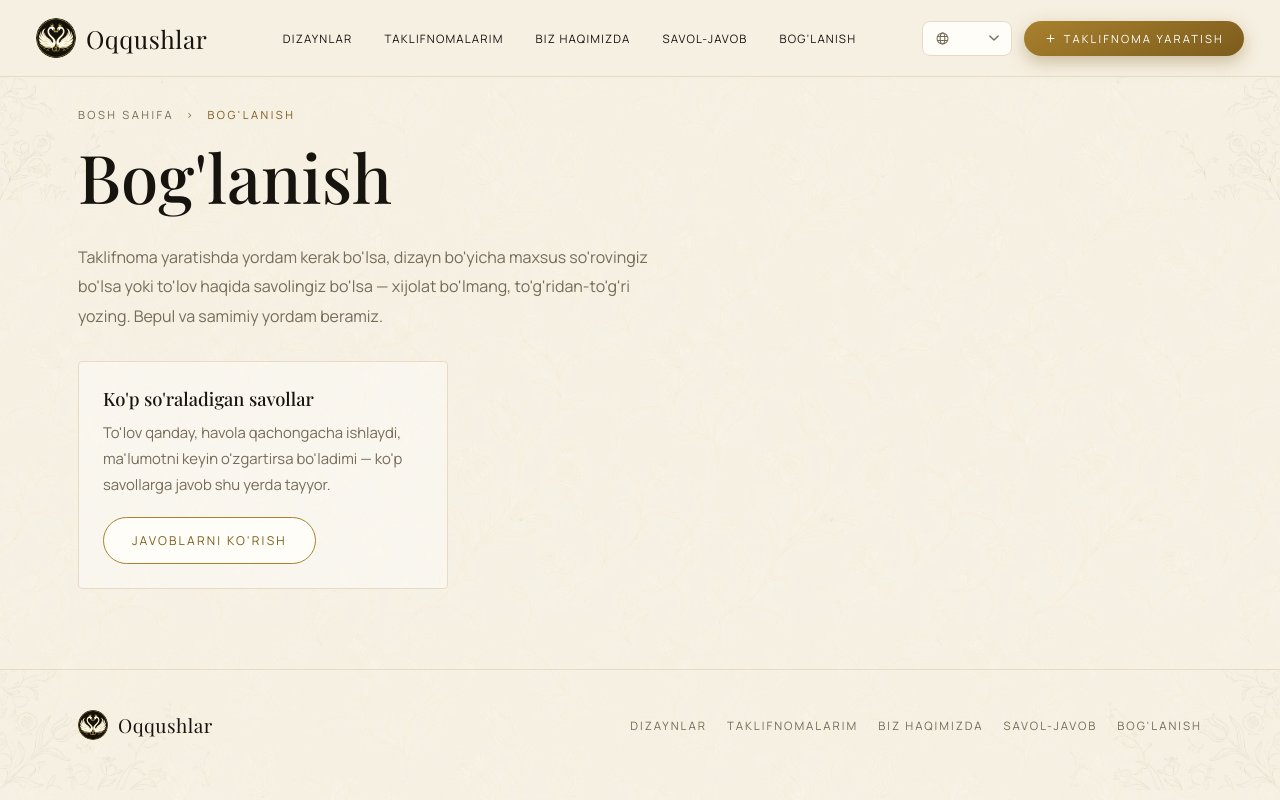
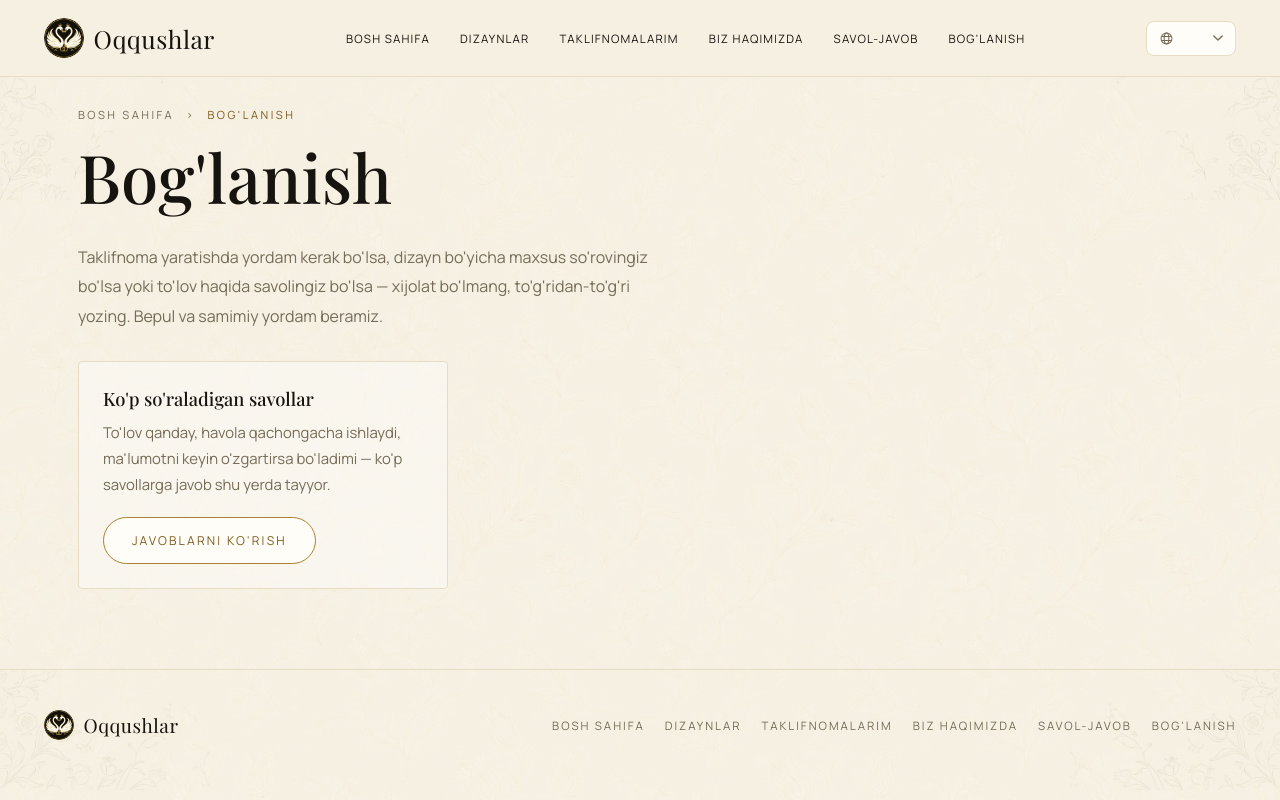
Before and after one commit to ShohzoDev0108/oqqushlar-uz, a Django app: template taklif/templates/taklif/boglanish.html in a window 1280 px wide. Run offline with Django 5.2, Linux system fonts and the light colour scheme; the template is opened without the code that fills it, so the values that code supplies are empty; some web fonts are replaced.

Commit message:
Header/footerni ekran chetlariga tayantirish; Bosh sahifa havolasi; joriy bo'lim belgisi

```diff
--- a/taklif/templates/taklif/_sayt_footer.html
+++ b/taklif/templates/taklif/_sayt_footer.html
@@ -8,6 +8,7 @@
             Oqqushlar
         </a>
         <div class="oq-footer-linklar">
+            <a href="{% url 'taklif:bosh_sahifa' %}">{% trans "Bosh sahifa" %}</a>
             <a href="{% url 'taklif:shablon_tanlash' %}">{% trans "Dizaynlar" %}</a>
             <a href="{% url 'taklif:mening_taklifnomalarim' %}">{% trans "Taklifnomalarim" %}</a>
             <a href="{% url 'taklif:biz_haqimizda' %}">{% trans "Biz haqimizda" %}</a>
--- a/taklif/templates/taklif/_sayt_nav.html
+++ b/taklif/templates/taklif/_sayt_nav.html
@@ -12,6 +12,7 @@ birga bo'lsa, ortiqcha va tiqilinch ko'rinadi).
 <div class="oq-burchak-tirik bt-chap" aria-hidden="true"></div>
 <div class="oq-burchak-tirik bt-ong" aria-hidden="true"></div>
 {% endif %}
+{% with joriy_sahifa=request.resolver_match.url_name %}
 <div class="oq-nav-tashqi">
 <div class="oq-ichki">
     <nav class="oq-nav">
@@ -19,12 +20,19 @@ birga bo'lsa, ortiqcha va tiqilinch ko'rinadi).
             <img src="{% static 'taklif/logo-belgi.png' %}" alt="Oqqushlar" width="40" height="40">
             Oqqushlar
         </a>
+        {% comment %}
+        Joriy sahifa serverda aniqlanadi (joriy_sahifa = url_name) — JS
+        kerak emas, sahifa ochilishi bilanoq to'g'ri bo'lim belgilangan
+        bo'ladi. "yaratish" (bitta shablon bo'yicha forma) ham "Dizaynlar"
+        bo'limiga tegishli deb hisoblanadi: mijoz o'sha yerdan kelgan.
+        {% endcomment %}
         <div class="oq-nav-linklar">
-            <a href="{% url 'taklif:shablon_tanlash' %}"><span class="oq-nav-tuk" aria-hidden="true"></span>{% trans "Dizaynlar" %}</a>
-            <a href="{% url 'taklif:mening_taklifnomalarim' %}"><span class="oq-nav-tuk" aria-hidden="true"></span>{% trans "Taklifnomalarim" %}</a>
-            <a href="{% url 'taklif:biz_haqimizda' %}"><span class="oq-nav-tuk" aria-hidden="true"></span>{% trans "Biz haqimizda" %}</a>
-            <a href="{% url 'taklif:savol_javob' %}"><span class="oq-nav-tuk" aria-hidden="true"></span>{% trans "Savol-javob" %}</a>
-            <a href="{% url 'taklif:boglanish' %}"><span class="oq-nav-tuk" aria-hidden="true"></span>{% trans "Bog'lanish" %}</a>
+            <a class="{% if joriy_sahifa == 'bosh_sahifa' %}joriy{% endif %}" href="{% url 'taklif:bosh_sahifa' %}"><span class="oq-nav-tuk" aria-hidden="true"></span>{% trans "Bosh sahifa" %}</a>
+            <a class="{% if joriy_sahifa == 'shablon_tanlash' or joriy_sahifa == 'yaratish' %}joriy{% endif %}" href="{% url 'taklif:shablon_tanlash' %}"><span class="oq-nav-tuk" aria-hidden="true"></span>{% trans "Dizaynlar" %}</a>
+            <a class="{% if joriy_sahifa == 'mening_taklifnomalarim' %}joriy{% endif %}" href="{% url 'taklif:mening_taklifnomalarim' %}"><span class="oq-nav-tuk" aria-hidden="true"></span>{% trans "Taklifnomalarim" %}</a>
+            <a class="{% if joriy_sahifa == 'biz_haqimizda' %}joriy{% endif %}" href="{% url 'taklif:biz_haqimizda' %}"><span class="oq-nav-tuk" aria-hidden="true"></span>{% trans "Biz haqimizda" %}</a>
+            <a class="{% if joriy_sahifa == 'savol_javob' %}joriy{% endif %}" href="{% url 'taklif:savol_javob' %}"><span class="oq-nav-tuk" aria-hidden="true"></span>{% trans "Savol-javob" %}</a>
+            <a class="{% if joriy_sahifa == 'boglanish' %}joriy{% endif %}" href="{% url 'taklif:boglanish' %}"><span class="oq-nav-tuk" aria-hidden="true"></span>{% trans "Bog'lanish" %}</a>
         </div>
         <div class="oq-nav-ong">
             {% include "taklif/_til_almashtirish.html" %}
@@ -52,17 +60,18 @@ Fon (qorayish) esa tashqarida qoladi, chunki panelning backdrop-filter'i
         <span class="oq-menyu-nomi">{% trans "Menyu" %}</span>
         <button type="button" class="oq-menyu-yop" id="oq-menyu-yop" aria-label="{% trans "Yopish" %}">✕</button>
     </div>
-    <a href="{% url 'taklif:bosh_sahifa' %}">{% trans "Bosh sahifa" %}</a>
-    <a href="{% url 'taklif:shablon_tanlash' %}">{% trans "Dizaynlar" %}</a>
-    <a href="{% url 'taklif:mening_taklifnomalarim' %}">{% trans "Taklifnomalarim" %}</a>
-    <a href="{% url 'taklif:biz_haqimizda' %}">{% trans "Biz haqimizda" %}</a>
-    <a href="{% url 'taklif:boglanish' %}">{% trans "Bog'lanish" %}</a>
-    <a href="{% url 'taklif:savol_javob' %}">{% trans "Savol-javob" %}</a>
+    <a class="{% if joriy_sahifa == 'bosh_sahifa' %}joriy{% endif %}" href="{% url 'taklif:bosh_sahifa' %}">{% trans "Bosh sahifa" %}</a>
+    <a class="{% if joriy_sahifa == 'shablon_tanlash' or joriy_sahifa == 'yaratish' %}joriy{% endif %}" href="{% url 'taklif:shablon_tanlash' %}">{% trans "Dizaynlar" %}</a>
+    <a class="{% if joriy_sahifa == 'mening_taklifnomalarim' %}joriy{% endif %}" href="{% url 'taklif:mening_taklifnomalarim' %}">{% trans "Taklifnomalarim" %}</a>
+    <a class="{% if joriy_sahifa == 'biz_haqimizda' %}joriy{% endif %}" href="{% url 'taklif:biz_haqimizda' %}">{% trans "Biz haqimizda" %}</a>
+    <a class="{% if joriy_sahifa == 'savol_javob' %}joriy{% endif %}" href="{% url 'taklif:savol_javob' %}">{% trans "Savol-javob" %}</a>
+    <a class="{% if joriy_sahifa == 'boglanish' %}joriy{% endif %}" href="{% url 'taklif:boglanish' %}">{% trans "Bog'lanish" %}</a>
     <a class="oq-menyu-cta" href="{% url 'taklif:shablon_tanlash' %}">{% trans "Taklifnoma yaratish" %}</a>
 </nav>
 </div>
 
 <div class="oq-menyu-fon" id="oq-menyu-fon"></div>
+{% endwith %}
 {% if mobil_cta %}
 <a class="oq-mobil-cta" href="{% url 'taklif:shablon_tanlash' %}">✨ {% trans "Taklifnoma yaratish" %}</a>
 {% endif %}
--- a/taklif/templates/taklif/_sayt_uslubi.html
+++ b/taklif/templates/taklif/_sayt_uslubi.html
@@ -51,10 +51,15 @@ body {
     backdrop-filter: blur(10px); -webkit-backdrop-filter: blur(10px);
     border-bottom: 1px solid var(--chiziq);
 }
-/* Yuqori panel sahifa kontentidan KENGROQ: logotip chap chekkaga,
-   "Taklifnoma yaratish" o'ng chekkaga suriladi va o'rtada barcha bo'lim
-   havolalari bir qatorga sig'adi (kontent 1180px'da qolaveradi). */
-.oq-nav-tashqi .oq-ichki { max-width: 1560px; padding: 0 36px; }
+/* Yuqori panel va footer — sahifa kontentidan farqli o'laroq, ekranning
+   o'z chetlariga tayanadi: logotip chap chekkada, "Taklifnoma yaratish"
+   o'ng chekkada, o'rtada esa barcha bo'lim havolalari bir qatorda.
+   Kontentning o'zi (matn, kartalar) avvalgidek 1180px'da markazda
+   qoladi — o'qish qulayligi shuni talab qiladi. Chekka bo'shliq ekran
+   kengligiga qarab 20px'dan 64px'gacha o'sadi: kichik noutbukda joy
+   tejaydi, katta monitorda esa panel chetga yopishib qolmaydi. */
+.oq-nav-tashqi .oq-ichki,
+.oq-footer .oq-ichki { max-width: none; padding: 0 clamp(20px, 3.4vw, 64px); }
 .oq-nav {
     display: flex; align-items: center; justify-content: space-between; gap: 14px 20px;
     padding: 18px 0; flex-wrap: wrap;
@@ -64,8 +69,9 @@ body {
     text-decoration: none; display: flex; align-items: center; gap: 10px; letter-spacing: .5px;
 }
 .oq-logo img { display: block; border-radius: 50%; }
-.oq-nav-linklar { display: flex; gap: 6px 4px; flex-wrap: wrap; }
+.oq-nav-linklar { display: flex; gap: 6px 2px; flex-wrap: wrap; }
 .oq-nav-linklar a {
+    position: relative;
     display: inline-flex; align-items: center; gap: 5px; color: var(--siyoh); text-decoration: none;
     font-size: .72rem; letter-spacing: 1.2px; text-transform: uppercase; white-space: nowrap;
     padding: 7px 9px; border-radius: 20px; transition: background .2s, color .2s;
@@ -75,6 +81,17 @@ body {
 }
 .oq-nav-linklar a:hover { background: var(--tilla-yumshoq); color: var(--tilla-toq); }
 .oq-nav-linklar a:hover .oq-nav-tuk { opacity: 1; }
+
+/* Joriy bo'lim — oltin rang, yonida nuqta va ostida nozik chiziq.
+   To'ldirilgan "tabletka" emas: u hover holati bilan chalkashardi va
+   saytning nozik uslubiga qo'pol tushardi. */
+.oq-nav-linklar a.joriy { color: var(--tilla-toq); }
+.oq-nav-linklar a.joriy .oq-nav-tuk { opacity: 1; }
+.oq-nav-linklar a.joriy::after {
+    content: ""; position: absolute; left: 9px; right: 9px; bottom: 1px;
+    height: 1px; background: var(--tilla);
+}
+.oq-menyu a.joriy { color: var(--tilla-toq); }
 .oq-nav-ong { display: flex; align-items: center; gap: 12px; flex-wrap: wrap; }
 
 /* Mobil menyu — desktopda butunlay yo'q: u yerda havolalar panelning
@@ -254,9 +271,17 @@ button[type="submit"]:hover { background: var(--tilla-toq); border-color: var(--
    havola ham, CTA tugmasi ham bitta qatorga sig'adi. 1150px'dan tor
    ekranlarda esa havolalar ☰ menyusiga ko'chadi — aks holda panel
    ikkinchi qatorga sinib ketardi. */
-@media (max-width: 1149px) {
+/* Oltita havola + CTA hammasi bir qatorga faqat keng ekranda sig'adi.
+   Shuning uchun ikki bosqich: avval paneldagi CTA olib qo'yiladi (u
+   hero'da, menyuda va mobil yopishqoq tugmada baribir bor), keyin
+   havolalarning o'zi ☰ menyusiga ko'chadi. Chegaralar taxminan emas —
+   haqiqiy o'lchamlar bo'yicha hisoblangan (logotip 171px, oltita havola
+   ~764px, til ~110px, CTA ~200px). */
+@media (max-width: 1399px) {
     .oq-nav-ong .oq-cta { display: none; }
-    .oq-nav-tashqi .oq-ichki { padding: 0 28px; }
+}
+
+@media (max-width: 1249px) {
     .oq-nav-linklar { display: none; }
     .oq-nav-ong { margin-left: auto; }
 
```
